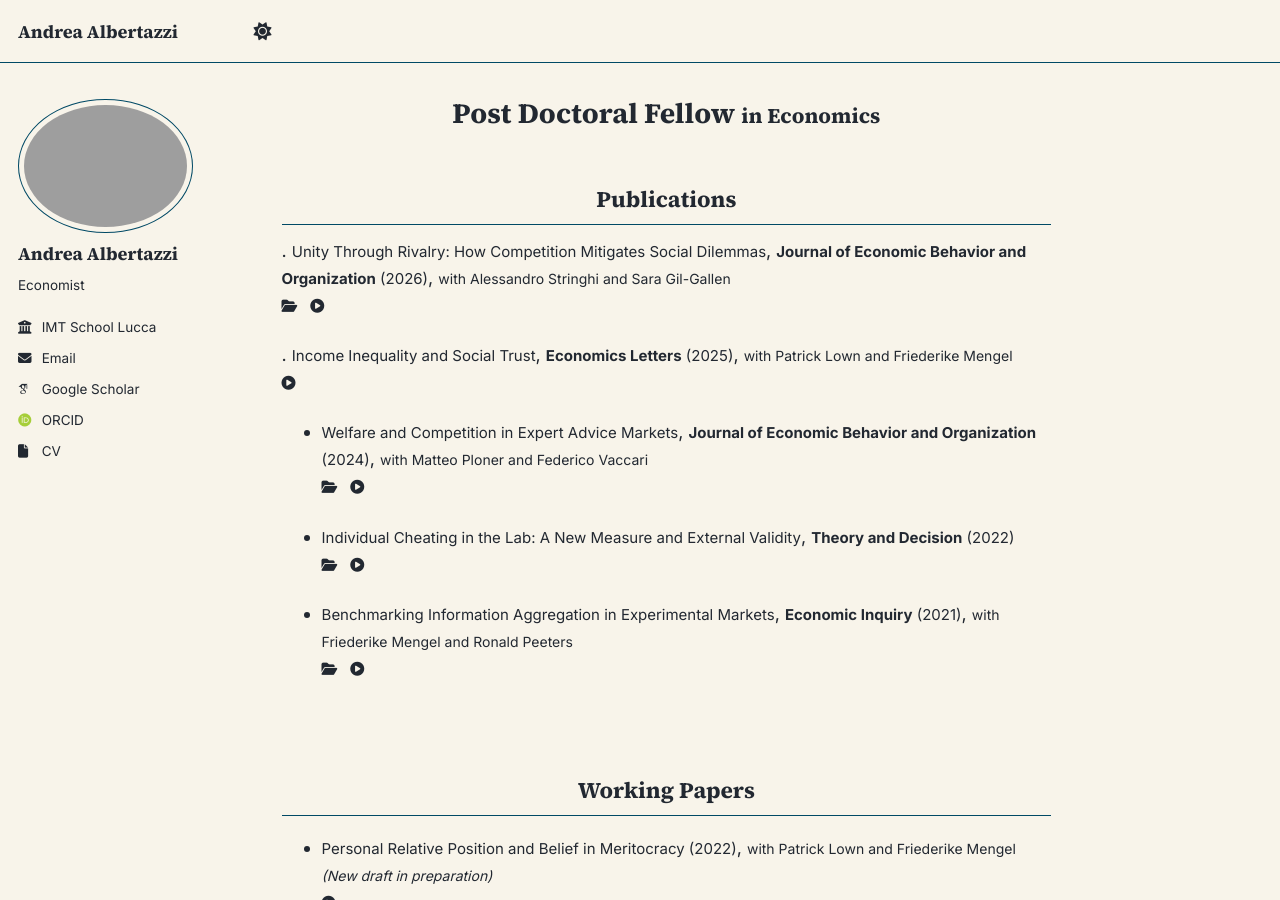
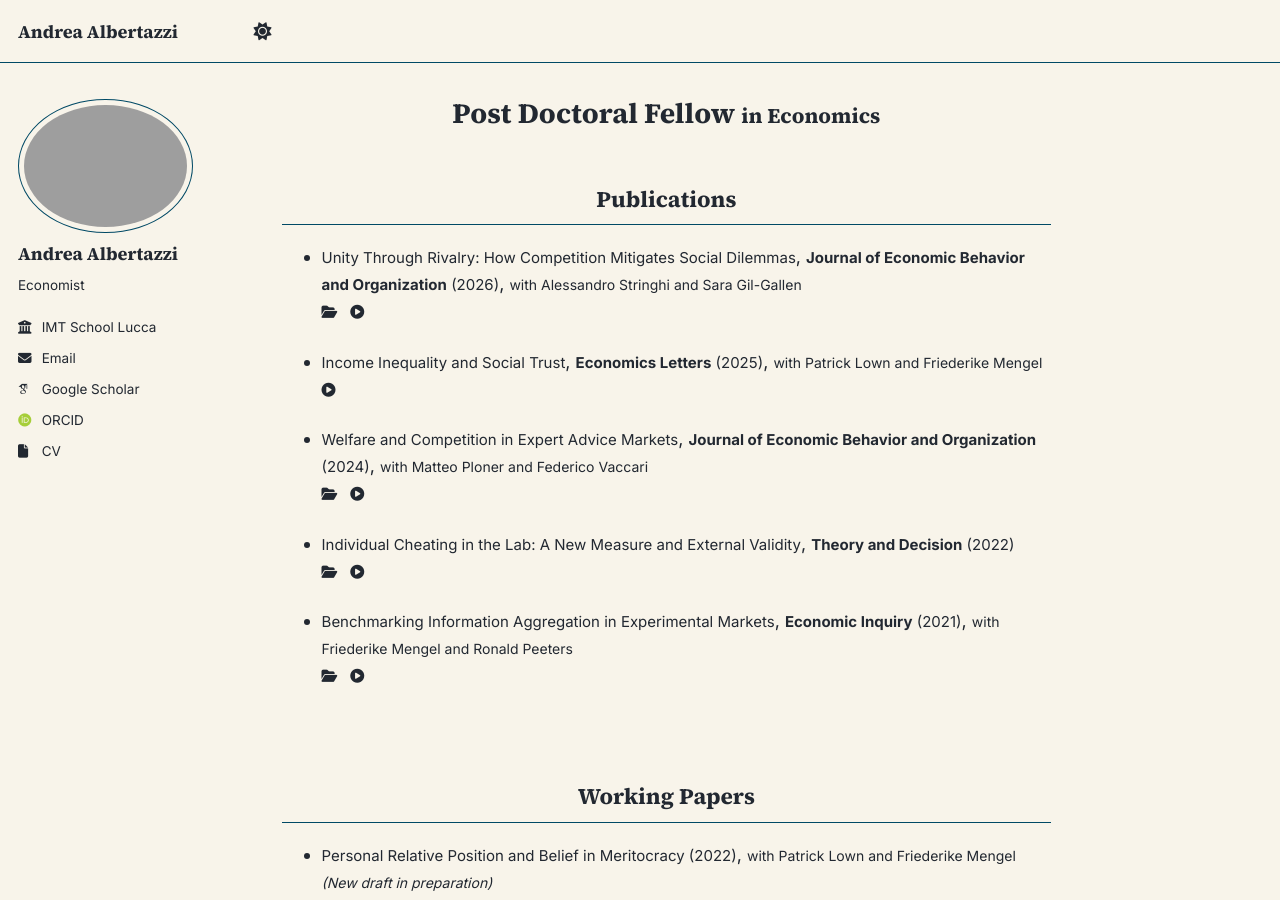
Before and after one commit to tazze87/tazze87.github.io, a Jekyll site: the page built from _pages/about.md, in a window 1280 px wide and 900 px high. Built offline with Jekyll 4.4.1, drawn with Linux system fonts in a browser that asks for light colours; some web fonts are replaced; a script that is not in the unit is left out.

Commit message:
Update about.md

```diff
--- a/_pages/about.md
+++ b/_pages/about.md
@@ -8,7 +8,7 @@ author_profile: true
 
 <h2 style="text-align:center;">Publications</h2>
 
-. <a href="/files/SAG_enemy_of_my_enemy.pdf" target="_blank" rel="noopener noreferrer" style="font-size:15px;">
+- <a href="/files/SAG_enemy_of_my_enemy.pdf" target="_blank" rel="noopener noreferrer" style="font-size:15px;">
      Unity Through Rivalry: How Competition Mitigates Social Dilemmas</a>,
      <span style="font-size:15px;">**Journal of Economic Behavior and Organization** (2026)</span>,
     <span style="font-size:14px;">
@@ -23,7 +23,7 @@ author_profile: true
     </span>
 
 
-. <a href="/files/ALM_Inequality_Trust.pdf" target="_blank" rel="noopener noreferrer" style="font-size:15px;">
+- <a href="/files/ALM_Inequality_Trust.pdf" target="_blank" rel="noopener noreferrer" style="font-size:15px;">
      Income Inequality and Social Trust</a>,
     <span style="font-size:15px;">**Economics Letters** (2025)</span>,
     <span style="font-size:14px;">
```
